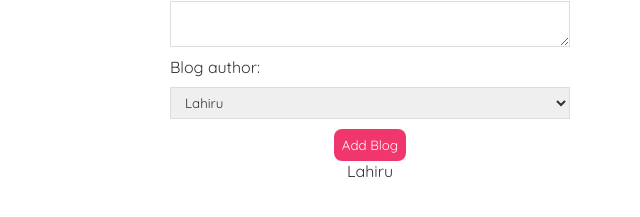
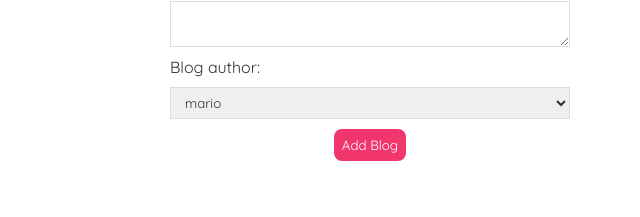
Before and after one commit to LahiruWanigasooriya/Utube_Tutorials, a React (Create React App) app in the folder NetNinjaReact/dojo-blog/: page /create in a window 1280 px wide. Shown: the part 285-502 px from the top of the page, without its empty margins (270-910 px from the left). Built offline with nearby package versions, Linux system fonts and the light colour scheme.

Commit message:
useHistory hook used

```diff
--- a/NetNinjaReact/dojo-blog/src/Create.js
+++ b/NetNinjaReact/dojo-blog/src/Create.js
@@ -1,9 +1,11 @@
 import { useState } from "react";
+import { useHistory } from "react-router-dom";
 
 const Create = () => {
   const [title, setTitle] = useState('');
   const [body, setBody] = useState('');
   const [author, setAuthor] = useState('Lahiru');
+  const history = useHistory();
 
   const handleSubmit = (e) => {
     e.preventDefault();
@@ -15,28 +17,37 @@ const Create = () => {
       body: JSON.stringify(blog)
     }).then(() => {
       console.log('new blog added');
+      history.go(-1);
+      history.push('/')
     })
   }
+
   return (
     <div className="create">
       <h2>Add a New Blog</h2>
       <form onSubmit={handleSubmit}>
         <label>Blog title:</label>
-                <input type="text" required value={title}
-                    onChange={(e) => setTitle(e.target.value)} />
+        <input
+          type="text"
+          required
+          value={title}
+          onChange={(e) => setTitle(e.target.value)}
+        />
         <label>Blog body:</label>
-                <textarea required value={body}
-                    onChange={(e) => setBody(e.target.value)}></textarea>
+        <textarea
+          required
+          value={body}
+          onChange={(e) => setBody(e.target.value)}
+        ></textarea>
         <label>Blog author:</label>
-                <select value={author}
-                    onChange={(e) => setAuthor(e.target.value)}>
-                    <option value="Lahiru">Lahiru</option>
-                    <option value="Ude">Ude</option>
+        <select
+          value={author}
+          onChange={(e) => setAuthor(e.target.value)}
+        >
+          <option value="mario">mario</option>
+          <option value="yoshi">yoshi</option>
         </select>
         <button>Add Blog</button>
-                <p>{title}</p>
-                <p>{body}</p>
-                <p>{author}</p>
       </form>
     </div>
   );
```
Lines whose indentation alone changed are shown as unchanged.
